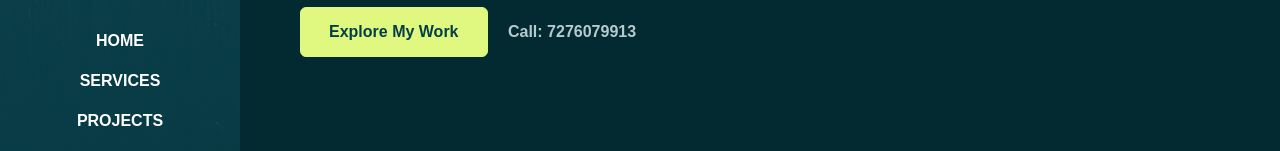
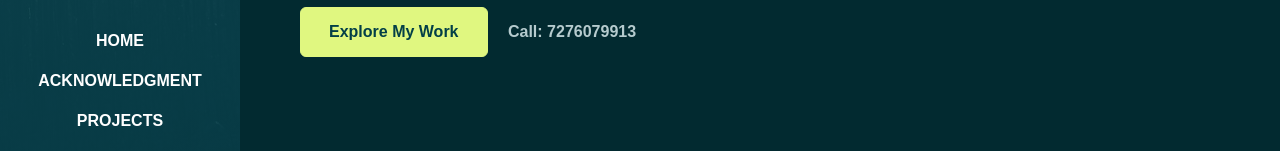
Before and after one commit to ayan-joshi/PortFolio, a plain HTML site: page index.html in a window 1280 px wide. Shown: the part 437-588 px from the top of the page. Drawn offline with Linux system fonts and the light colour scheme; a web font is replaced by a local one.

Commit message:
Update index.html

```diff
--- a/index.html
+++ b/index.html
@@ -32,7 +32,7 @@
                         <a class="nav-link" href="#home">Home</a>
                     </li>
                     <li class="nav-item">
-                        <a class="nav-link" href="#services">Services</a>
+                        <a class="nav-link" href="#services">Acknowledgment</a>
                     </li>
                     <li class="nav-item">
                         <a class="nav-link" href="#work">Projects</a>
```
